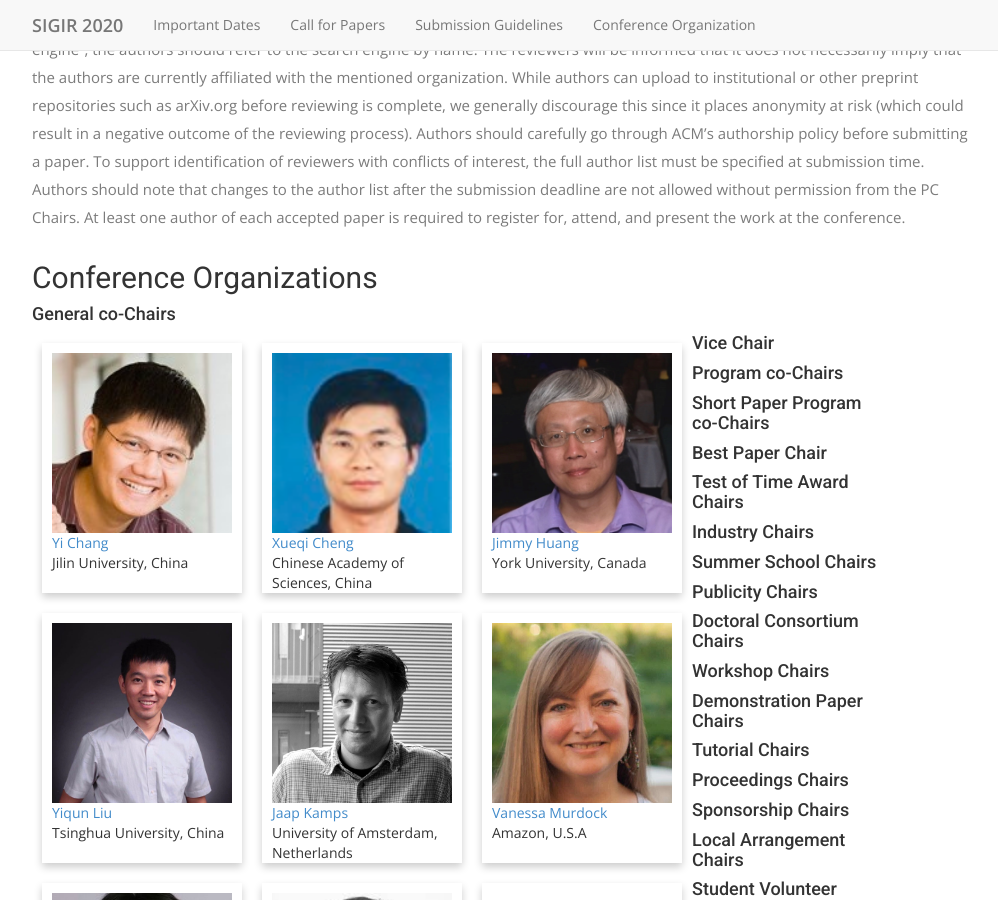
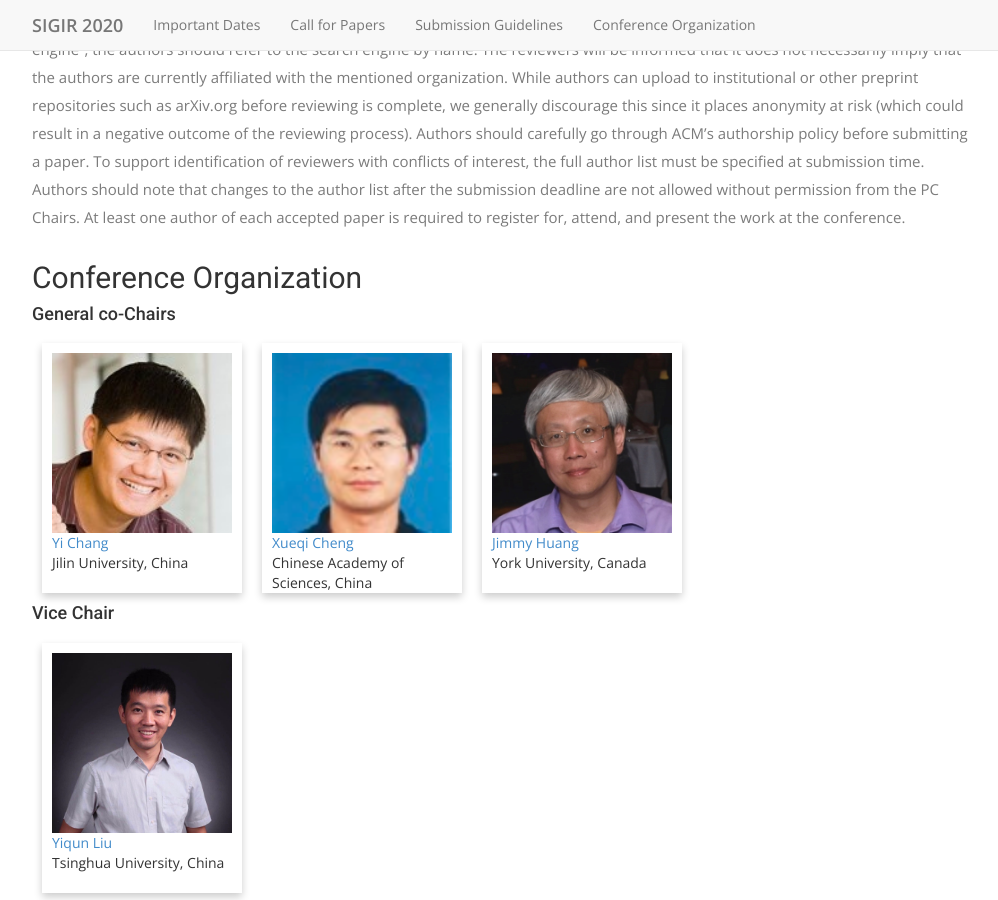
Before and after one commit to LongPhilXia/testLandingPage, a Jekyll site: the page built from index.html, in a window 1280 px wide and 900 px high, scrolled down 3319 px. Shown: the whole window, without its empty margins (38-1036 px from the left). Built offline with Jekyll 4.4.1, drawn with Linux system fonts in a browser that asks for light colours; nearby versions of some CDN libraries; some web fonts are replaced.

Commit message:
Update index.html

```diff
--- a/index.html
+++ b/index.html
@@ -220,10 +220,10 @@
               </div>
           </div>
       </div>
-      <div id="organizers"> </div>
       <!-- Committees -->
             <div class="col-sm-12 col-md-9">
-    <h2>Conference Organizations</h2>
+    <h2>Conference Organization</h2>
+    <div id="organizers">
 
 
         <h4>General co-Chairs</h4>
```
